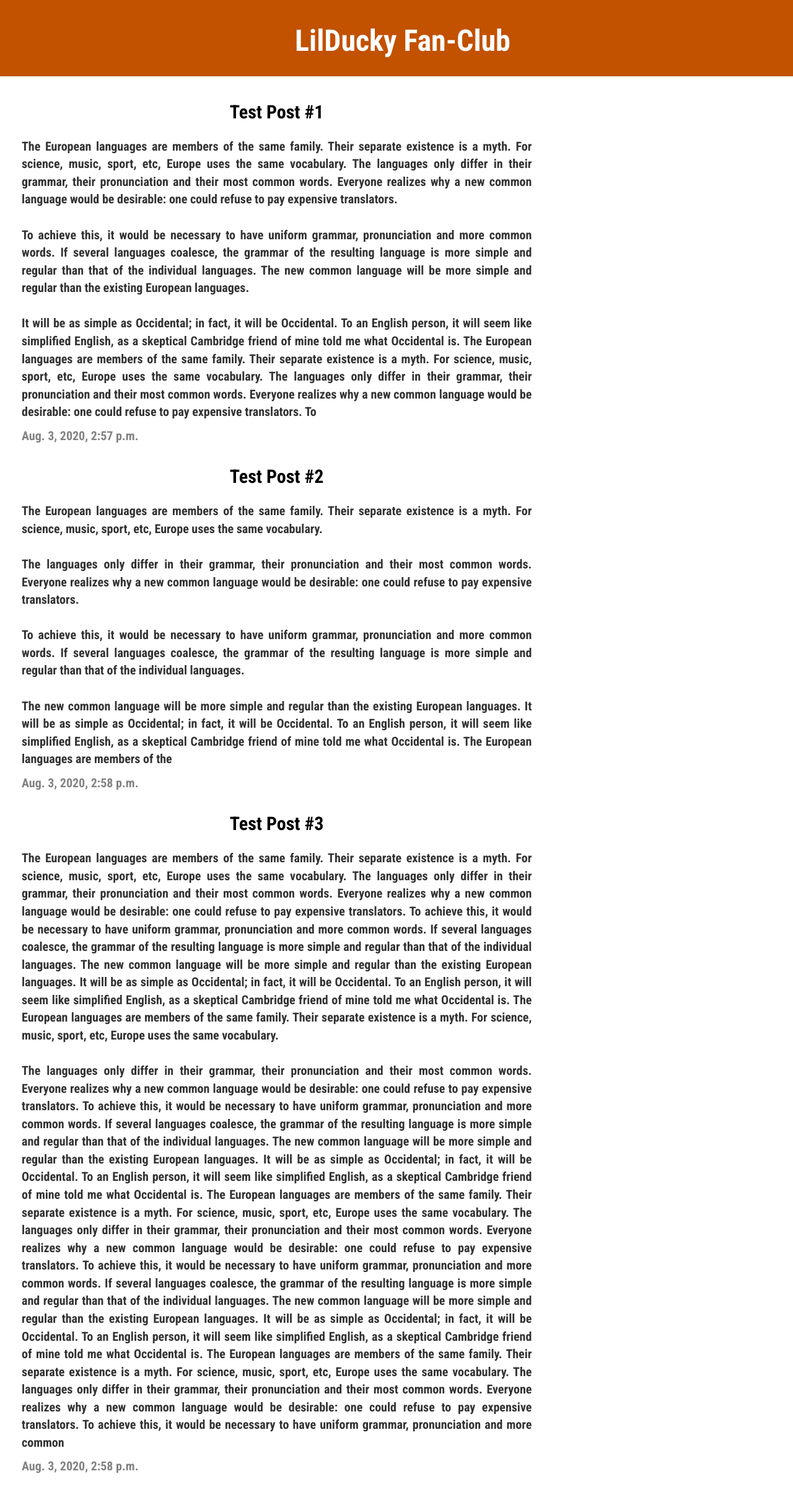
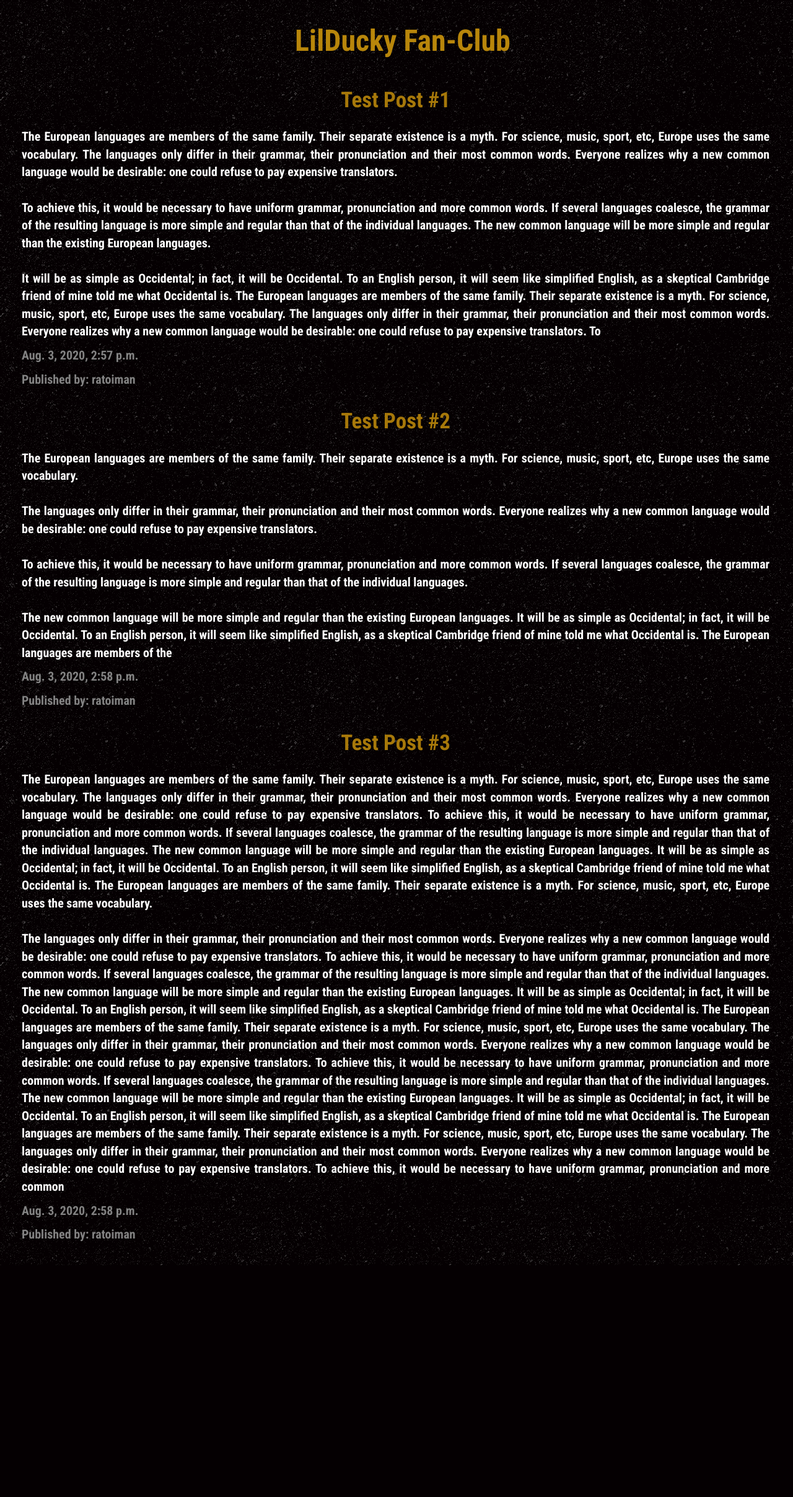
Before and after one commit to ratoiman/my-blog, a Django app: page / in a window 1280 px wide. Shown: the whole page at 62% size. After the commit the page ends 2041 px from the top, so only its background shows below. Run offline with Django 3.2, Linux system fonts and the light colour scheme; data comes from the database, SQL or seed files in the repository; some libraries are stand-ins or nearby versions.

Commit message:
Fixed the text not strecthing on whole page, added background texture and other tweaks

```diff
--- a/blog/static/css/blog.css
+++ b/blog/static/css/blog.css
@@ -1,19 +1,21 @@
 
 body {
+    font-family: 'Roboto Condensed', sans-serif;
+    min-width: 100%;
     text-align: justify;
-    font-family: 'Roboto Condensed', sans-serif;
-    width: 100%;
-    height: 100%;
+    background-color: #050002;
+    background-image: url("images/asfalt-light.png");
 }
 
 .page-header {
-    background-color: #C25100;
+    border: 0;
     margin-top: 0;
+    margin-bottom: 0;
     padding: 20px 20px 20px 40px;
 }
 
 .page-header h1, .page-header h1 a, .page-header h1 a:visited, .page-header h1 a:active {
-    color: #ffffff;
+    color: darkgoldenrod;
     font-size: 36pt;
     text-decoration: none;
     text-align: center;
@@ -21,21 +23,37 @@ body {
 
 .content {
     margin-left: 20px;
-    width: 100%;
     margin-right: 20px;
+    width: 99%;
     text-align: justify;
 }
 
+.row {
+    width: 100%;
+}
+
+.col-md-8 {
+    width: 100%;
+}
+
+
 h1, h2, h3, h4 {
-    font-family: 'Roboto Condensed', sans-serif;}
+    font-size: 35px;
+}
 
 .title {
     text-align: center;
-    font-size: 36px;
-    padding-bottom: 15px ;
+    font-size: 35px;
+    color: white;
+    padding-bottom: 15px;
 }
 
 .date {
+    color: #828282;
+    padding-bottom: 10px;
+}
+
+.author {
     color: #828282;
 }
 
@@ -58,9 +76,13 @@ h1, h2, h3, h4 {
     margin-bottom: 35px;
     font-size: 20px;
     width: 100%;
-
+    color: white;
+    text-align: justify;
 }
 
 .post h2 a, .post h2 a:visited {
-    color: #000000;
+    color: darkgoldenrod;
+    opacity: 90%;
+    font-size: 35px;
+    text-align: right;
 }
--- a/blog/templates/blog/post_list.html
+++ b/blog/templates/blog/post_list.html
@@ -1,17 +1,26 @@
 {% extends 'blog/base.html' %}
+
 {% block content %}
 
     {% for post in posts %}
 
         <div class="post">
+
             <div class="title">
-                <h2><a href="{% url 'post_detail' pk=post.pk %}">{{ post.title }}</a></h2>
+                <h2><a href="{% url 'post_detail' pk=post.pk %}">{{ post.title }}</a></h2></u>
             </div>
+
             <p>{{ post.text|linebreaksbr }}</p>
 
             <div class="date">
                 {{ post.published_date }}
             </div>
+
+            <div class="author">
+               <p>Published by: {{ post.author }}</p>
+            </div>
+
+
         </div>
     {% endfor %}
 
--- a/blog/views.py
+++ b/blog/views.py
@@ -2,12 +2,14 @@ from django.shortcuts import render
 from django.utils import timezone
 from .models import Post
 from django.shortcuts import render, get_object_or_404
+
 
 # Create your views here.
 def post_list(request):
     posts = Post.objects.filter(published_date__lte=timezone.now()).order_by('published_date')
     return render(request, 'blog/post_list.html', {'posts': posts})
 
+
 def post_detail(request, pk):
     post = get_object_or_404(Post, pk=pk)
     return render(request, 'blog/post_detail.html', {'post': post})
--- a/mysite/urls.py
+++ b/mysite/urls.py
@@ -19,5 +19,5 @@ from django.conf.urls import include
 
 urlpatterns = [
     path('admin/', admin.site.urls),
-    path('', include ('blog.urls')),
+    path('', include('blog.urls')),
 ]
```
Also changed, not shown: blog/templates/blog/post_detail.html (+9 -2 lines), blog/static/css/images/asfalt-light.png (added), blog/templates/blog/base.html (indentation only).
